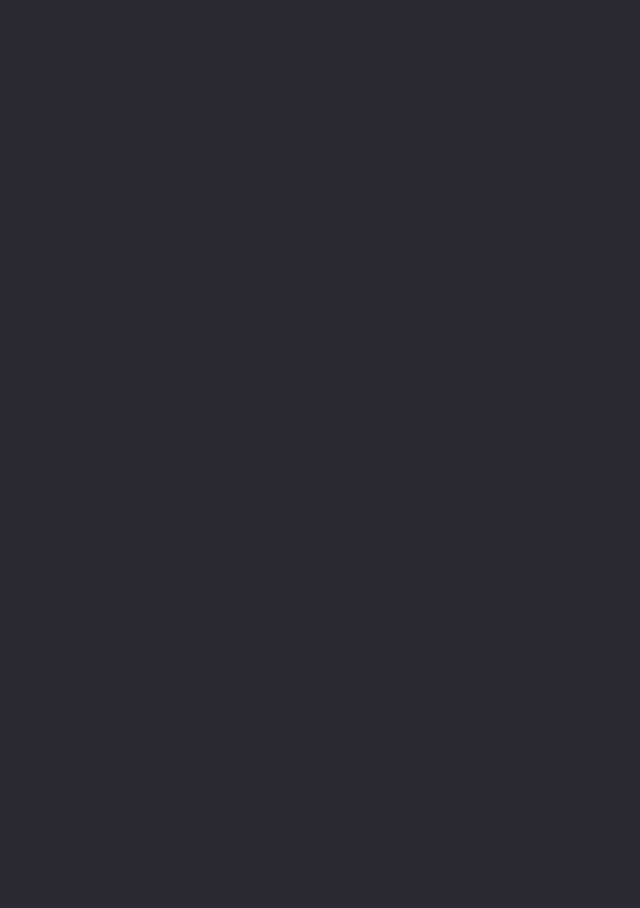
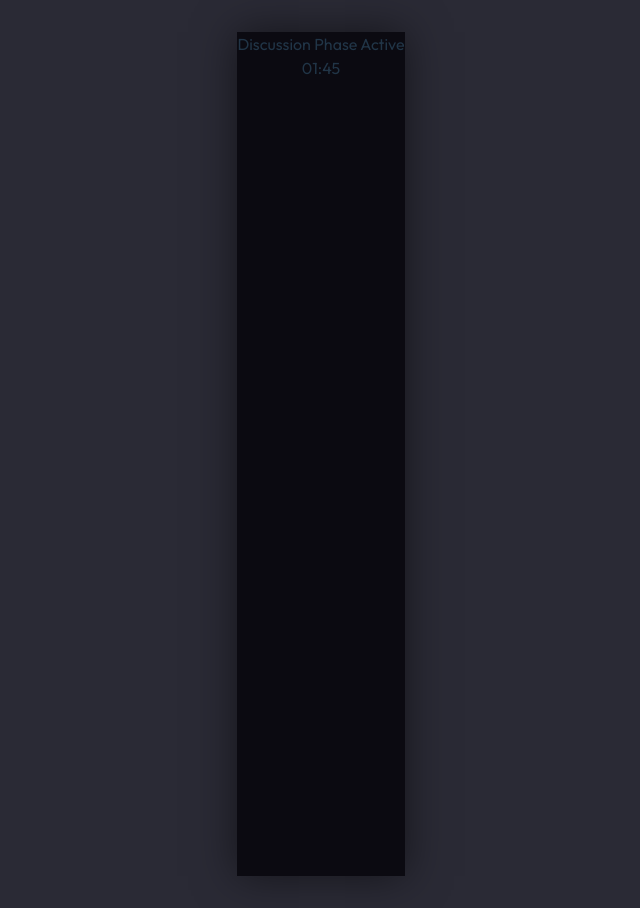
Before and after one commit to poromvp/WhoIsTheSpy, a React (Vite) app in the folder TemplateFE/the-spy-project/: page /player in a window 1280 px wide. Shown: the whole page, without its empty margins (319-959 px from the left). Built offline with nearby package versions, Linux system fonts and the light colour scheme.

Commit message:
Seperator to PlayerStatusBar component

```diff
--- a/TemplateFE/the-spy-project/src/player/PlayerPage.jsx
+++ b/TemplateFE/the-spy-project/src/player/PlayerPage.jsx
@@ -1,8 +1,16 @@
-export function PlayerPage(){
-    return(
+export function PlayerPage() {
+    return (
         <>
             <div class="mobile-container">
-
+                <div class="status-bar">
+                    <div class="status-header">
+                        <div class="status-title">Discussion Phase Active</div>
+                        <div class="timer">01:45</div>
+                    </div>
+                    <div class="progress-bar-bg">
+                        <div class="progress-bar-fill"></div>
+                    </div>
+                </div>
             </div>
         </>
     );
```
Also changed, not shown: TemplateFE/the-spy-project/src/player/PlayerStatusBar.jsx (added, +7 -0 lines).
